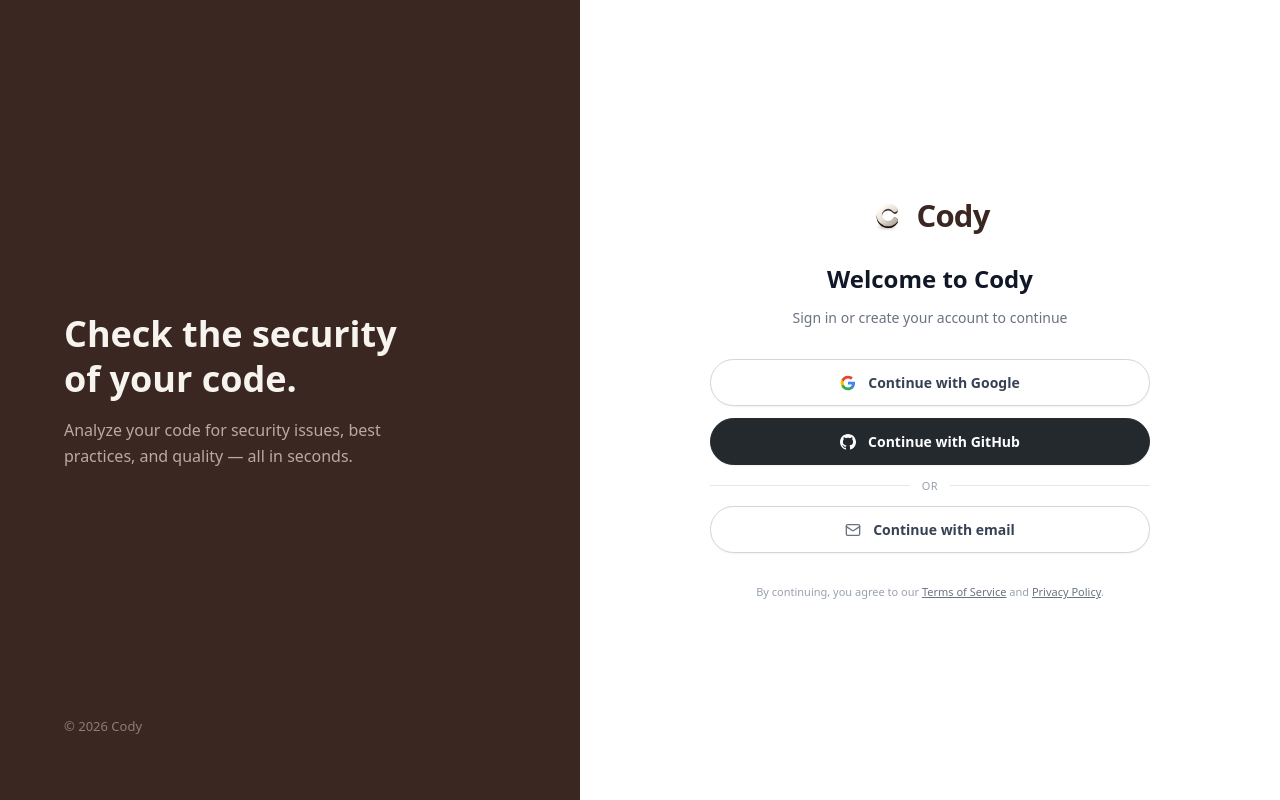
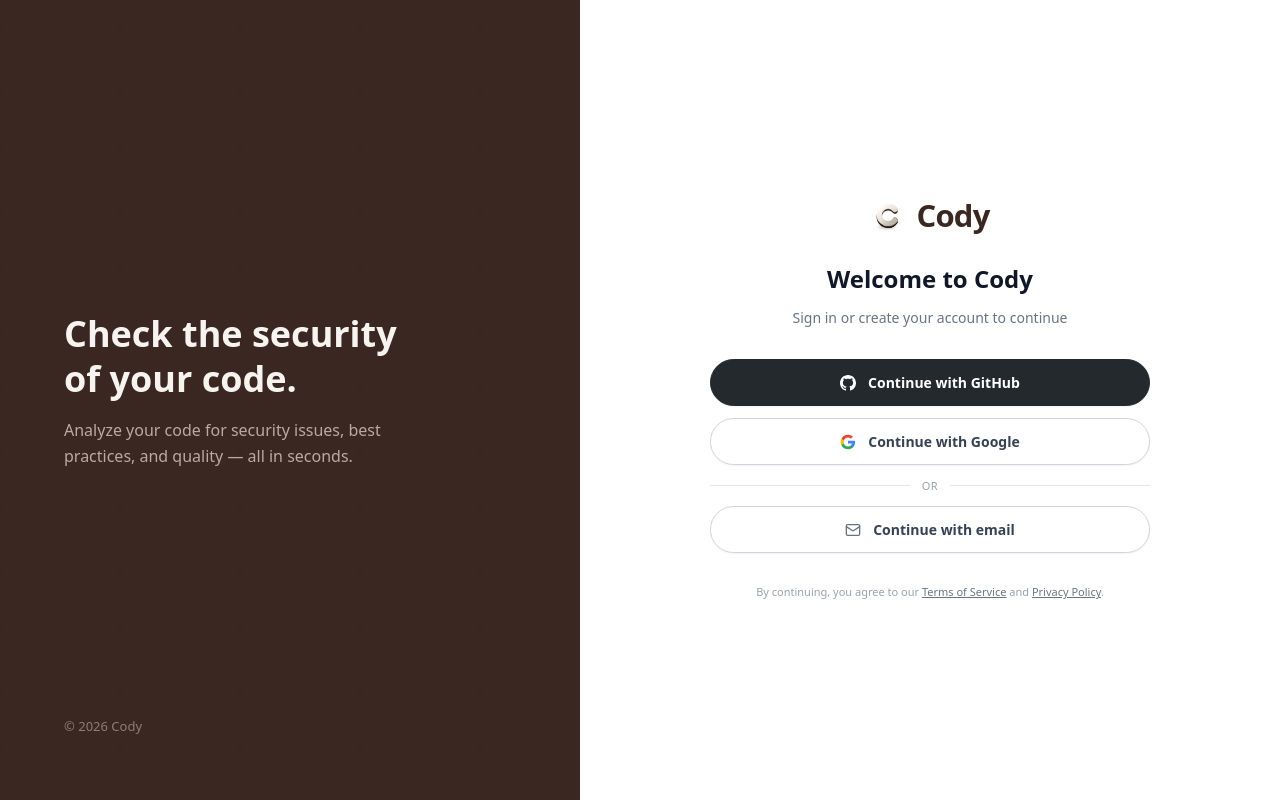
Before and after one commit to mohit-k69/code-security, a React (Vite) app: page / in a window 1280 px wide. Built offline with nearby package versions, Linux system fonts and the light colour scheme; no server answers.

Commit message:
feat(auth): swap positions of GitHub and Google sign-in buttons

```diff
--- a/src/components/auth/onboarding/OnboardingSteps.tsx
+++ b/src/components/auth/onboarding/OnboardingSteps.tsx
@@ -108,7 +108,20 @@
 
               {/* Three options: vertically stacked and back-to-back */}
               <div className="w-full flex flex-col gap-3 lg:gap-3">
-                {/* 1. Continue with Google */}
+                {/* 1. Continue with GitHub */}
+                <button
+                  id="github-signin-btn"
+                  onClick={handleGithubSignIn}
+                  disabled={isLoading || isGoogleLoading}
+                  className="w-full flex items-center justify-center gap-3 rounded-full bg-white lg:bg-[#24292e] border border-gray-200 lg:border-[#24292e] hover:border-gray-300 lg:hover:border-[#1b1f23] active:bg-gray-50 lg:hover:bg-[#1b1f23] px-5 py-3 lg:px-4 lg:py-3 h-[56px] lg:h-auto text-[16px] lg:text-[14px] font-medium lg:font-semibold text-gray-800 lg:text-white transition-all shadow-xs cursor-pointer disabled:opacity-60 disabled:cursor-not-allowed"
+                >
+                  <svg className="w-[20px] h-[20px] lg:w-4 lg:h-4 text-[#24292e] lg:text-white shrink-0" viewBox="0 0 24 24" fill="currentColor">
+                    <path d="M12 0c-6.626 0-12 5.373-12 12 0 5.302 3.438 9.8 8.207 11.387.599.111.793-.261.793-.577v-2.234c-3.338.726-4.033-1.416-4.033-1.416-.546-1.387-1.333-1.756-1.333-1.756-1.089-.745.083-.729.083-.729 1.205.084 1.839 1.237 1.839 1.237 1.07 1.834 2.807 1.304 3.492.997.107-.775.418-1.305.762-1.604-2.665-.305-5.467-1.334-5.467-5.931 0-1.311.469-2.381 1.236-3.221-.124-.303-.535-1.524.117-3.176 0 0 1.008-.322 3.301 1.23.957-.266 1.983-.399 3.003-.404 1.02.005 2.047.138 3.006.404 2.291-1.552 3.297-1.23 3.297-1.23.653 1.653.242 2.874.118 3.176.77.84 1.235 1.911 1.235 3.221 0 4.609-2.807 5.624-5.479 5.921.43.372.823 1.102.823 2.222v3.293c0 .319.192.694.801.576 4.765-1.589 8.199-6.086 8.199-11.386 0-6.627-5.373-12-12-12z"/>
+                  </svg>
+                  <span>Continue with GitHub</span>
+                </button>
+
+                {/* 2. Continue with Google */}
                 <button
                   id="google-signin-btn"
                   onClick={handleGoogleSignIn}
@@ -143,19 +156,6 @@
                       <span>Continue with Google</span>
                     </>
                   )}
-                </button>
-
-                {/* 2. Continue with GitHub */}
-                <button
-                  id="github-signin-btn"
-                  onClick={handleGithubSignIn}
-                  disabled={isLoading || isGoogleLoading}
-                  className="w-full flex items-center justify-center gap-3 rounded-full bg-white lg:bg-[#24292e] border border-gray-200 lg:border-[#24292e] hover:border-gray-300 lg:hover:border-[#1b1f23] active:bg-gray-50 lg:hover:bg-[#1b1f23] px-5 py-3 lg:px-4 lg:py-3 h-[56px] lg:h-auto text-[16px] lg:text-[14px] font-medium lg:font-semibold text-gray-800 lg:text-white transition-all shadow-xs cursor-pointer disabled:opacity-60 disabled:cursor-not-allowed"
-                >
-                  <svg className="w-[20px] h-[20px] lg:w-4 lg:h-4 text-[#24292e] lg:text-white shrink-0" viewBox="0 0 24 24" fill="currentColor">
-                    <path d="M12 0c-6.626 0-12 5.373-12 12 0 5.302 3.438 9.8 8.207 11.387.599.111.793-.261.793-.577v-2.234c-3.338.726-4.033-1.416-4.033-1.416-.546-1.387-1.333-1.756-1.333-1.756-1.089-.745.083-.729.083-.729 1.205.084 1.839 1.237 1.839 1.237 1.07 1.834 2.807 1.304 3.492.997.107-.775.418-1.305.762-1.604-2.665-.305-5.467-1.334-5.467-5.931 0-1.311.469-2.381 1.236-3.221-.124-.303-.535-1.524.117-3.176 0 0 1.008-.322 3.301 1.23.957-.266 1.983-.399 3.003-.404 1.02.005 2.047.138 3.006.404 2.291-1.552 3.297-1.23 3.297-1.23.653 1.653.242 2.874.118 3.176.77.84 1.235 1.911 1.235 3.221 0 4.609-2.807 5.624-5.479 5.921.43.372.823 1.102.823 2.222v3.293c0 .319.192.694.801.576 4.765-1.589 8.199-6.086 8.199-11.386 0-6.627-5.373-12-12-12z"/>
-                  </svg>
-                  <span>Continue with GitHub</span>
                 </button>
 
                 {/* OR divider */}
```
